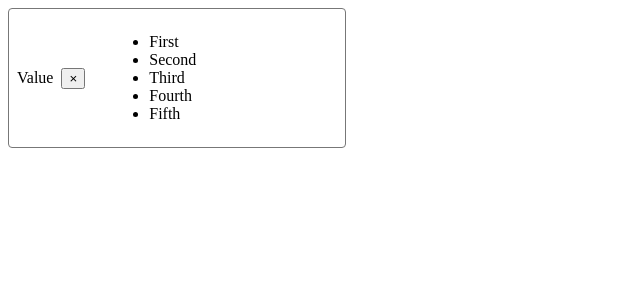
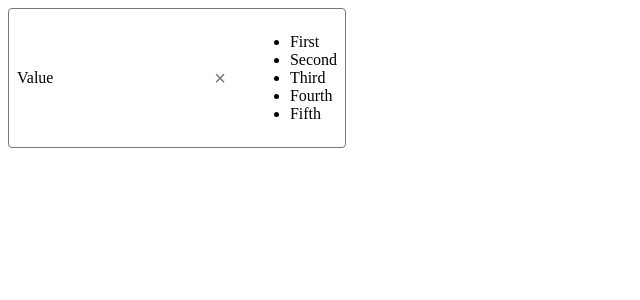
Before and after one commit to dthackray/react-select, a React (Vite) app: page / in a window 1280 px wide. Shown: the top 300 px of the page, without its empty margins (0-640 px from the left). Built offline with nearby package versions, Linux system fonts and the light colour scheme.

Commit message:
Add styles to clear button
Signed-off-by: Dan Thackray <djthackray@gmail.com>

```diff
--- a/src/select.module.css
+++ b/src/select.module.css
@@ -14,3 +14,17 @@
 .container:focus {
     border-color: hsl(200, 100%, 50%);
 }
+
+.value {
+    flex-grow: 1;
+}
+
+.clear-btn {
+    background: none;
+    color: #777;
+    border: none;
+    outline: none;
+    cursor: pointer;
+    padding: 0;
+    font-size: 1.25em;
+}
```
